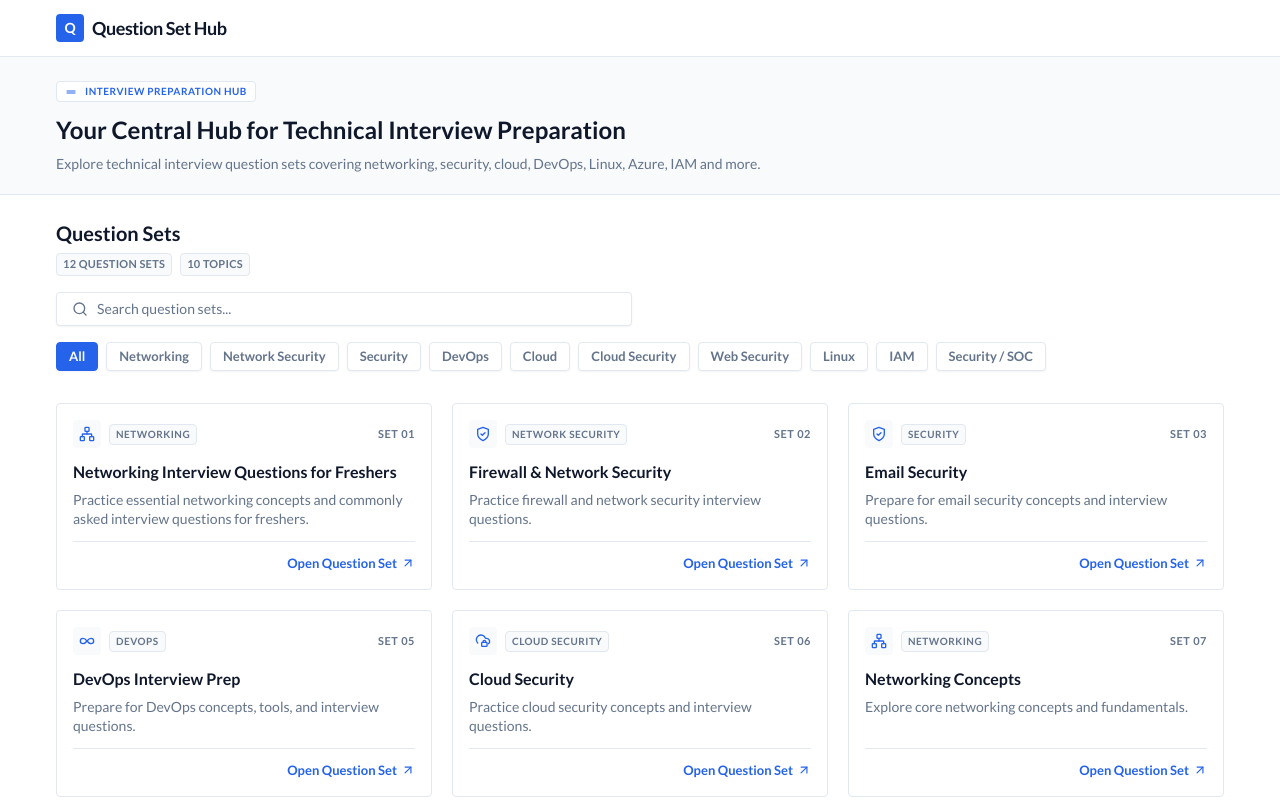
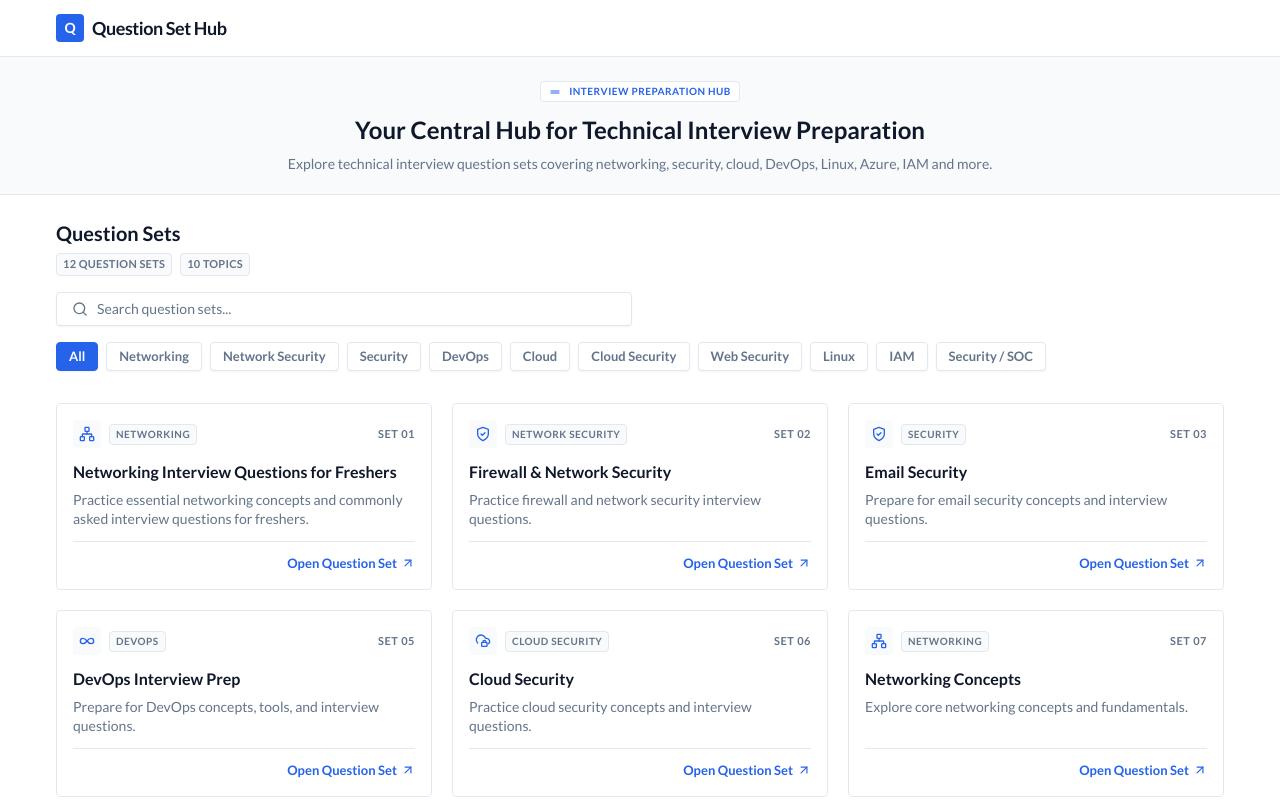
Before and after one commit to Nirmalakhadka18/Question_Set_Hub, a React (Vite) app: page / in a window 1280 px wide. Shown: the top 800 px of the page. Built offline with nearby package versions, Linux system fonts and the light colour scheme.

Commit message:
Center Question Set Hub hero

```diff
--- a/src/components/Hero.tsx
+++ b/src/components/Hero.tsx
@@ -1,18 +1,18 @@
 export default function Hero() {
   return (
     <section className="bg-[var(--surface-2)] pt-6 pb-5 border-b border-[var(--border)]">
-      <div className="mx-auto max-w-[1600px] px-4 md:px-8 lg:px-12 xl:px-14 flex flex-col items-start text-left">
+      <div className="mx-auto max-w-[1600px] px-4 md:px-8 lg:px-12 xl:px-14 flex flex-col items-center text-center">
 
         <div className="inline-flex items-center gap-2 rounded border border-[var(--border)] bg-white px-2 py-0.5 text-[10px] font-bold mb-3 uppercase tracking-wider text-[var(--accent)]">
           <svg width="12" height="12" viewBox="0 0 24 24" fill="none" stroke="currentColor" strokeWidth="2" strokeLinecap="round" strokeLinejoin="round"><path d="M4 10h16"/><path d="M4 14h16"/></svg>
           INTERVIEW PREPARATION HUB
         </div>
 
-        <h1 className="max-w-[1100px] text-xl font-bold text-[var(--fg)] sm:text-2xl mb-2">
+        <h1 className="max-w-[1000px] text-xl font-bold text-[var(--fg)] sm:text-2xl mb-2">
           Your Central Hub for Technical Interview Preparation
         </h1>
 
-        <p className="max-w-[900px] text-sm text-[var(--fg-muted)]">
+        <p className="max-w-[800px] text-sm text-[var(--fg-muted)]">
           Explore technical interview question sets covering networking, security, cloud, DevOps, Linux, Azure, IAM and more.
         </p>
       </div>
```
